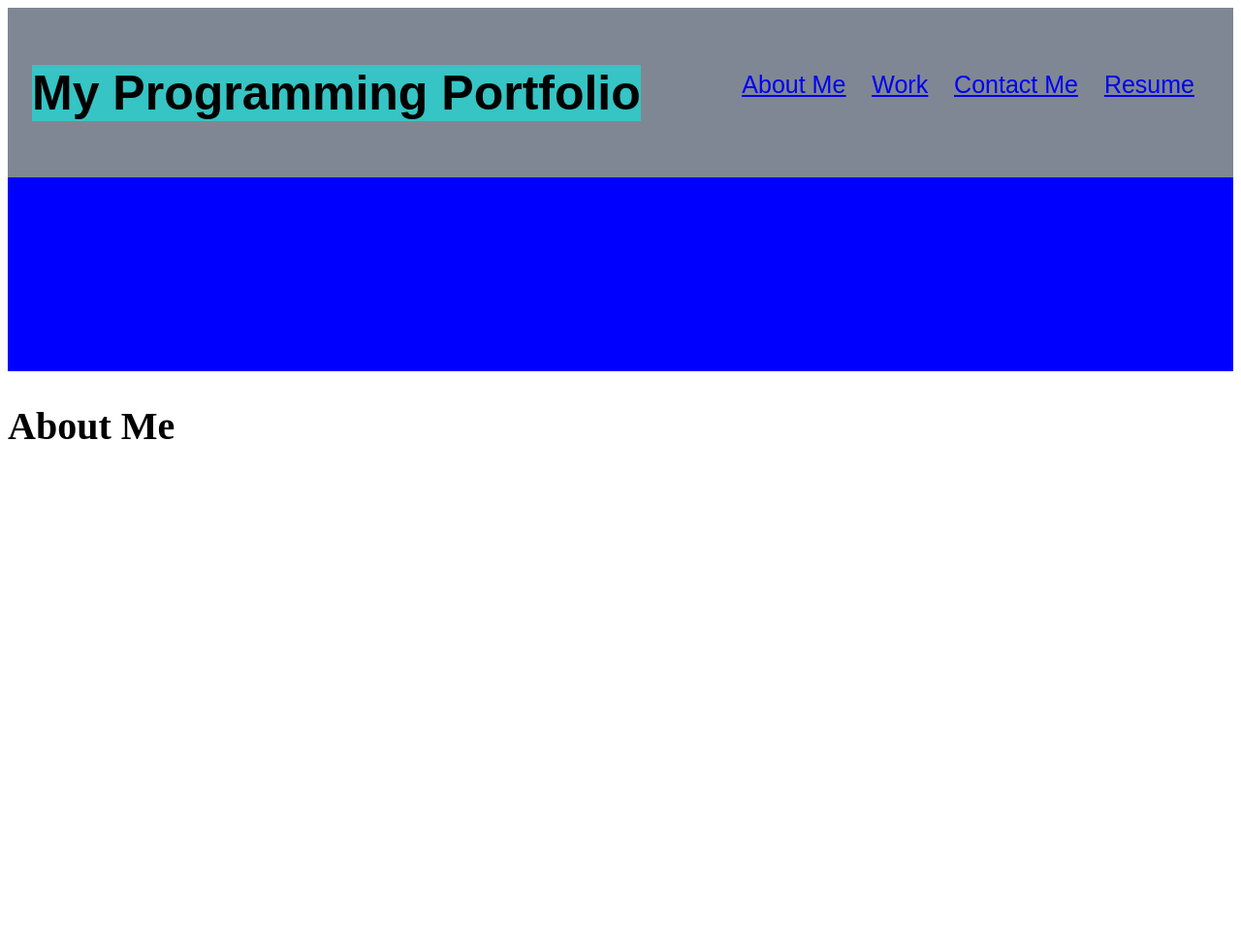
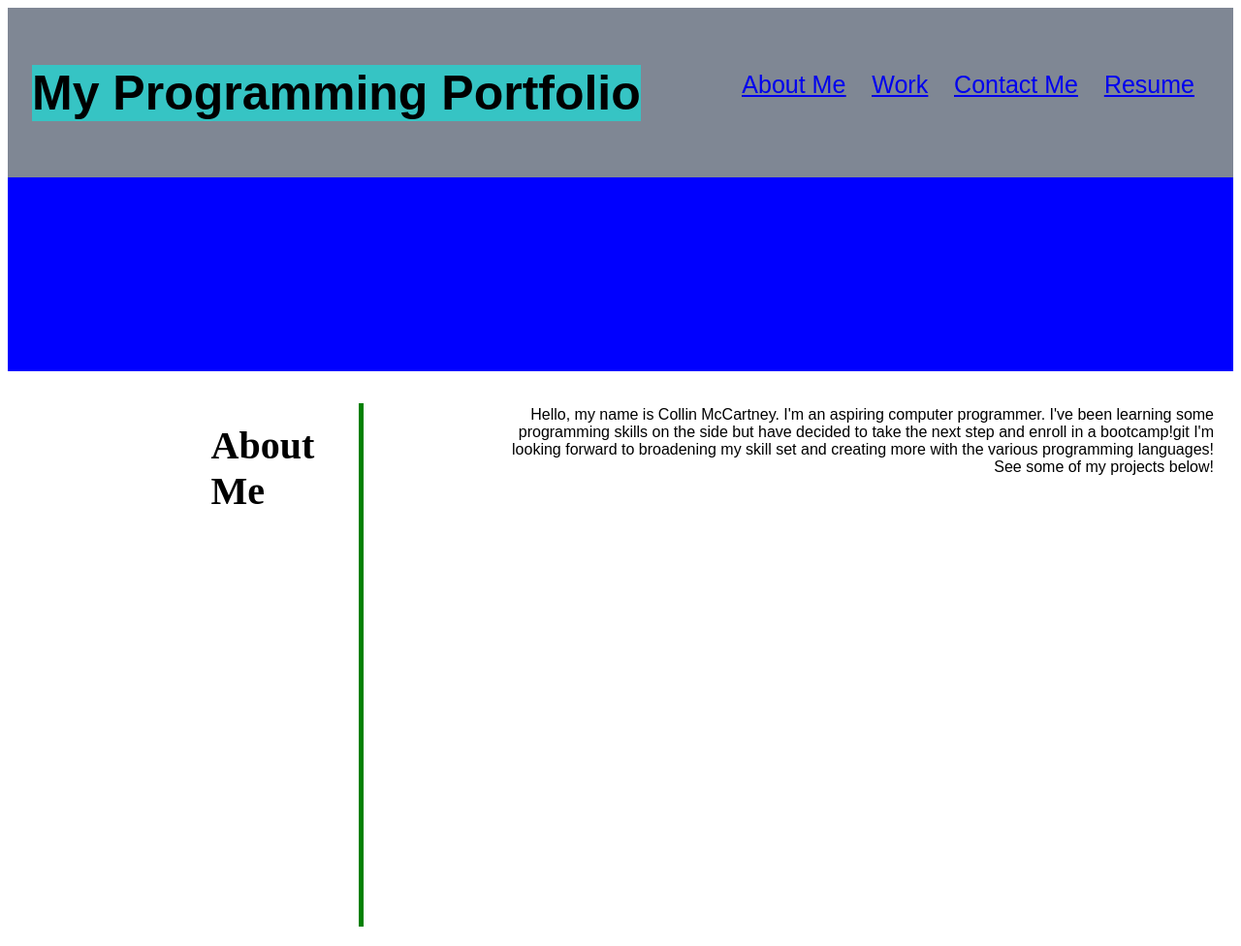
Before and after one commit to colmcca/coding-portfolio, a plain HTML site: page index.html in a window 1280 px wide. Shown: the whole page at 97% size. Before the commit the page ends 800 px from the top, so only its background shows below. Drawn offline with Linux system fonts and the light colour scheme.

Commit message:
added first section and adjusted css

```diff
--- a/assets/css/style.css
+++ b/assets/css/style.css
@@ -45,6 +45,22 @@ color: rgb(57, 57, 158);
     background-color: blue;
 }
 
+#about-me {
+display: flex;
+}
+
 .titles {
+    border-right: 5px solid green;
+    height: 500px;
     font-size: 40px;
+    padding: 20px;
+    margin-left: 15%;
 }
+
+.section-descriptions {
+    padding: 20px;
+    text-align: right;
+    width: 75%;
+    margin-left: 10%;
+    font-family: fantasy;
+}
--- a/index.html
+++ b/index.html
@@ -32,6 +32,9 @@
 
     <section id="about-me">
         <h2 class="titles">About Me</h2>
+        <p class="section-descriptions">Hello, my name is Collin McCartney. I'm an aspiring computer programmer. I've been learning some programming skills on the side but have decided to take the next step and enroll in a bootcamp!git
+            I'm looking forward to broadening my skill set and creating more with the various programming languages! See some of my projects below!
+        </p>
     </section>
 </body>
 </html>
```
